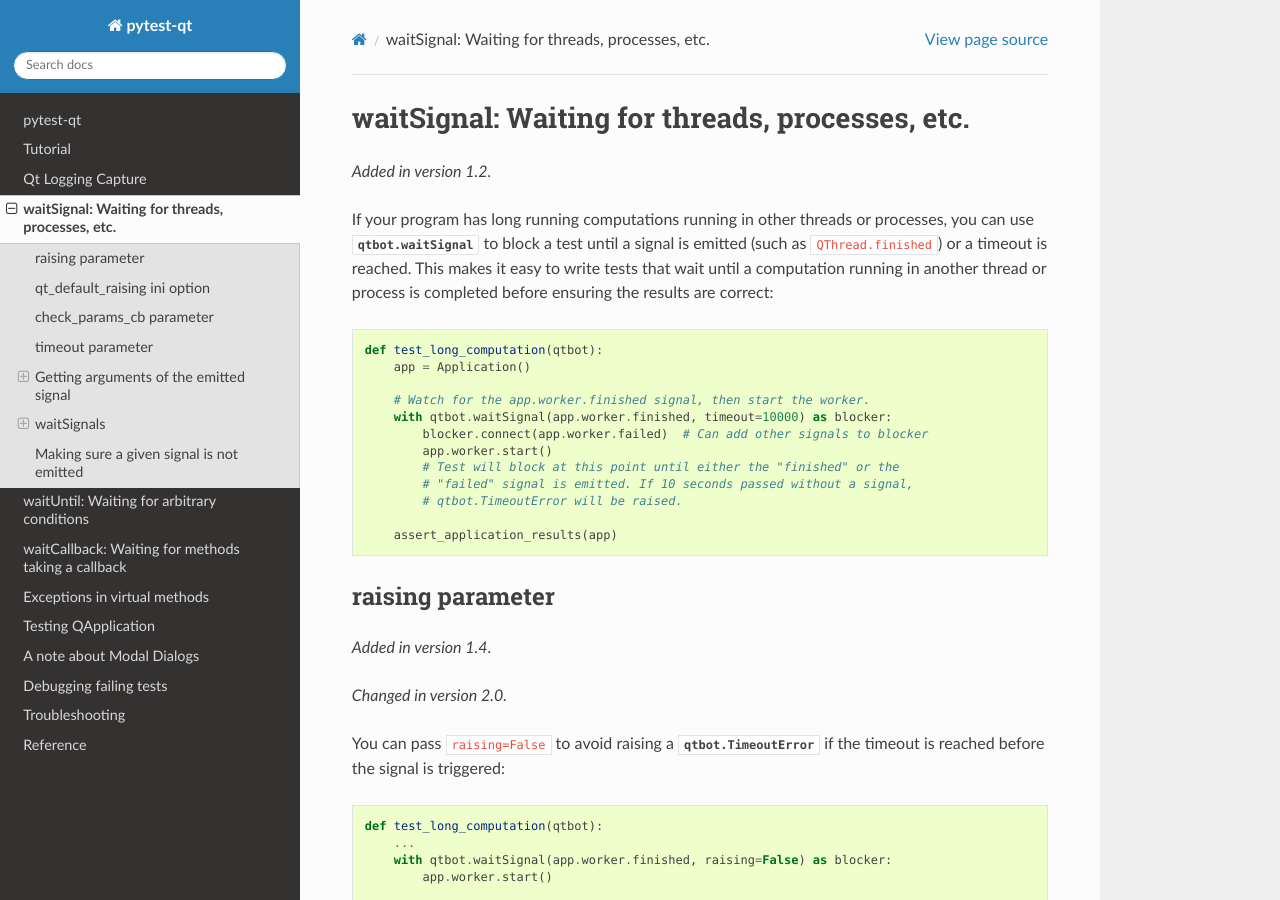
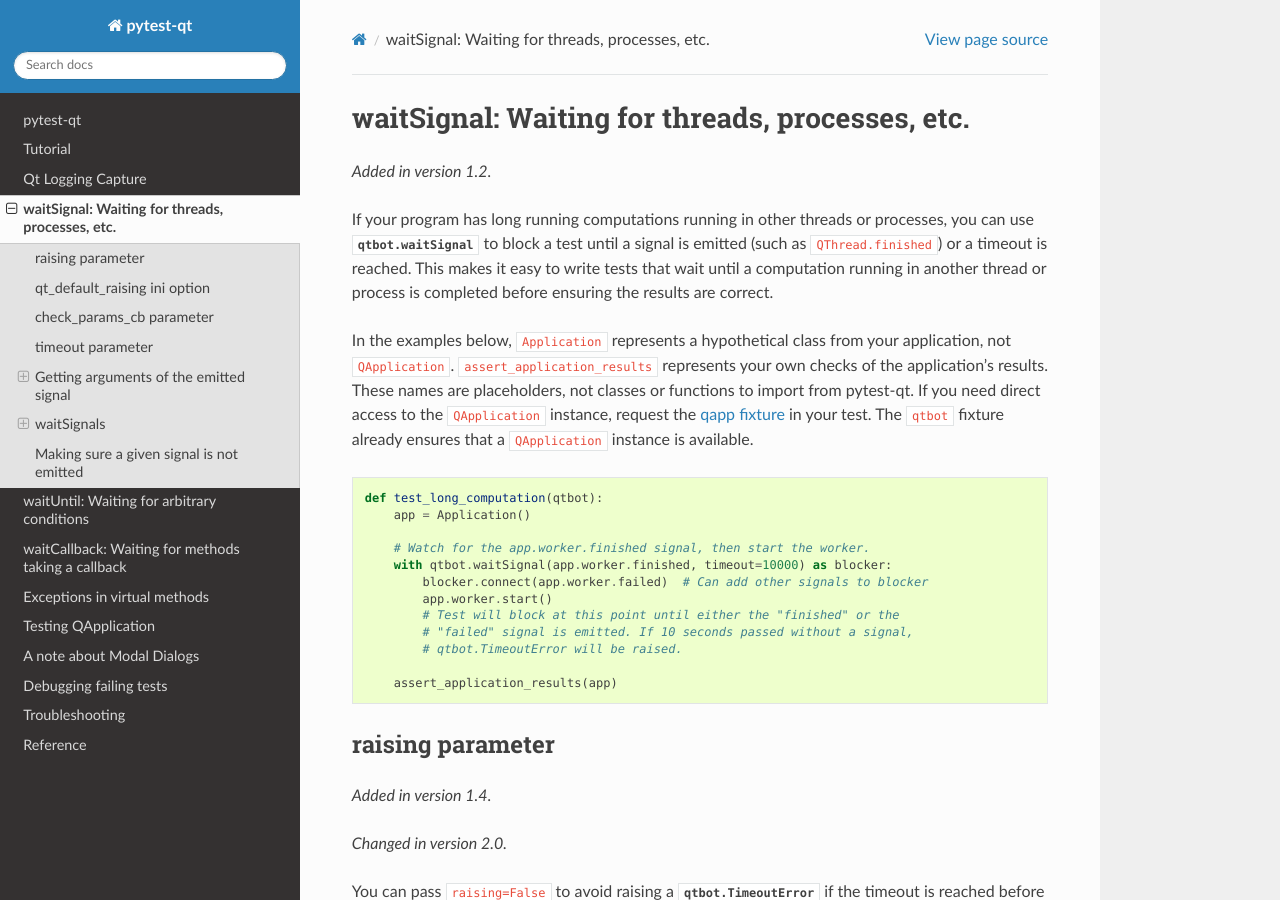
Before and after one commit to pytest-dev/pytest-qt, a Sphinx documentation site: the page built from docs/signals.rst, in a window 1280 px wide and 900 px high. Built offline with Sphinx 7.4.7 and the Read the Docs theme 3.1.0, drawn with Linux system fonts in a browser that asks for light colours; pages that are not in the unit, such as notebooks, are missing from menus; some of the changed text lies outside the part shown.

Commit message:
docs: clarify signal waiting examples (#559)

```diff
--- a/README.rst
+++ b/README.rst
@@ -173,6 +173,7 @@ Many thanks to:
 - Francesco Montesano (`@montefra <https://github.com/montefra>`_);
 - Roman Yurchak (`@rth <https://github.com/rth>`_)
 - Christian Karl (`@karlch <https://github.com/karlch>`_)
+- Manuel Bote (`@mboteriv <https://github.com/mboteriv>`_)
 
 **Powered by**
 
--- a/docs/signals.rst
+++ b/docs/signals.rst
@@ -8,7 +8,14 @@ processes, you can use :meth:`qtbot.waitSignal <pytestqt.plugin.QtBot.waitSignal
 to block a test until a signal is emitted (such as ``QThread.finished``) or a
 timeout is reached. This makes it easy to write tests that wait until a
 computation running in another thread or process is completed before
-ensuring the results are correct:
+ensuring the results are correct.
+
+In the examples below, ``Application`` represents a hypothetical class from
+your application, not ``QApplication``. ``assert_application_results`` represents
+your own checks of the application's results. These names are placeholders,
+not classes or functions to import from pytest-qt. If you need direct access to the
+``QApplication`` instance, request the :ref:`qapp fixture <qapp-fixture>` in your test.
+The ``qtbot`` fixture already ensures that a ``QApplication`` instance is available.
 
 .. code-block:: python
 
@@ -149,7 +156,11 @@ If you have to wait until **all** signals in a list are triggered, use
 :meth:`qtbot.waitSignals <pytestqt.plugin.QtBot.waitSignals>`, which receives
 a list of signals instead of a single signal. As with
 :meth:`qtbot.waitSignal <pytestqt.plugin.QtBot.waitSignal>`, it also supports
-the ``raising`` parameter::
+the ``raising`` parameter.
+
+Here, ``spawn_workers`` is a placeholder for an application function that
+returns workers which have not yet been started. Start them inside the
+``with`` block, after ``waitSignals`` has connected to their signals::
 
     def test_workers(qtbot):
         workers = spawn_workers()
@@ -159,7 +170,7 @@ the ``raising`` parameter::
 
         # this will be reached after all workers emit their "finished"
         # signal or a qtbot.TimeoutError will be raised
-        assert_application_results(app)
+        # Check the workers' results here.
 
 check_params_cbs parameter
 ^^^^^^^^^^^^^^^^^^^^^^^^^^
```
